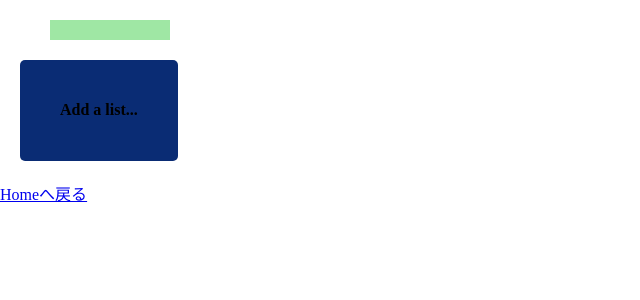
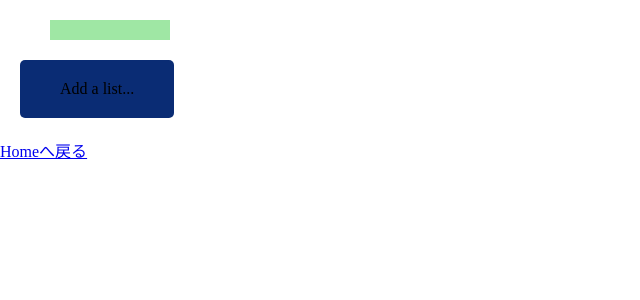
Before and after one commit to kupuma-ru21/trello-demo-react, a React app: page /createdBoard in a window 1280 px wide. Shown: the top 300 px of the page, without its empty margins (0-640 px from the left). Built offline with nearby package versions, Linux system fonts and the light colour scheme.

Commit message:
fix: リスト保存後に、domを複製する必要があるので、配列として管理するよう修正

```diff
--- a/src/components/SimpleModal.tsx
+++ b/src/components/SimpleModal.tsx
@@ -34,13 +34,18 @@ const SimpleModal = () => {
     setAddListFlag(!addListFlag);
   };
 
+  const sampleArray = [{ addListText: 'Add a list...', saveText: '保存' }];
   return (
-    <div>
+    <div id="targetId">
+      {sampleArray.map((val, index) => (
+        <div key={index}>
           <div
-        style={addListFlag === true ? AddListAreaStyle : { display: 'none' }}
+            style={
+              addListFlag === true ? AddListAreaStyle : { display: 'none' }
+            }
             onClick={onClick}
           >
-        <h4>Add a list...</h4>
+            {val.addListText}
           </div>
           <div style={addListFlag === false ? modalStyle : { display: 'none' }}>
             <div>
@@ -67,11 +72,13 @@ const SimpleModal = () => {
                   cursor: 'pointer',
                 }}
               >
-            保存
+                {val.saveText}
               </div>
             </div>
           </div>
         </div>
+      ))}
+    </div>
   );
 };
 export default SimpleModal;
```
Lines whose indentation alone changed are shown as unchanged.
